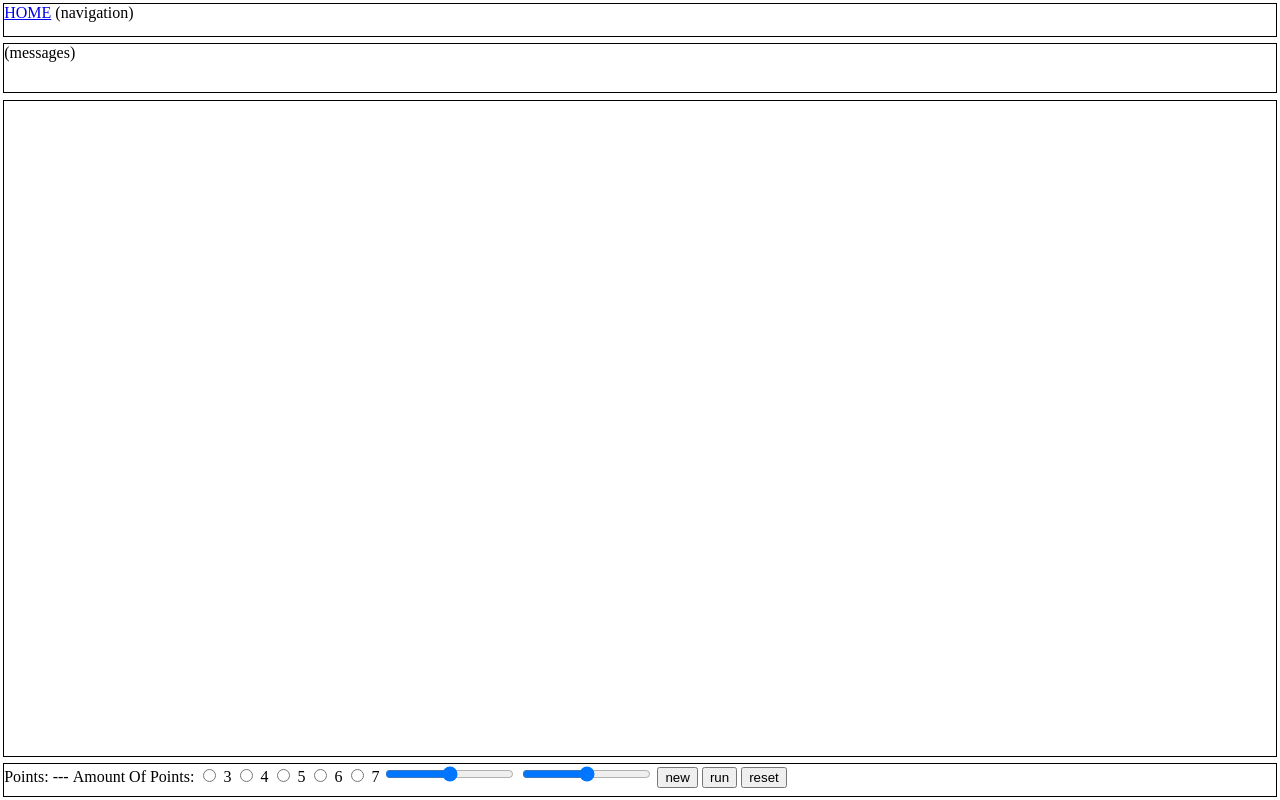
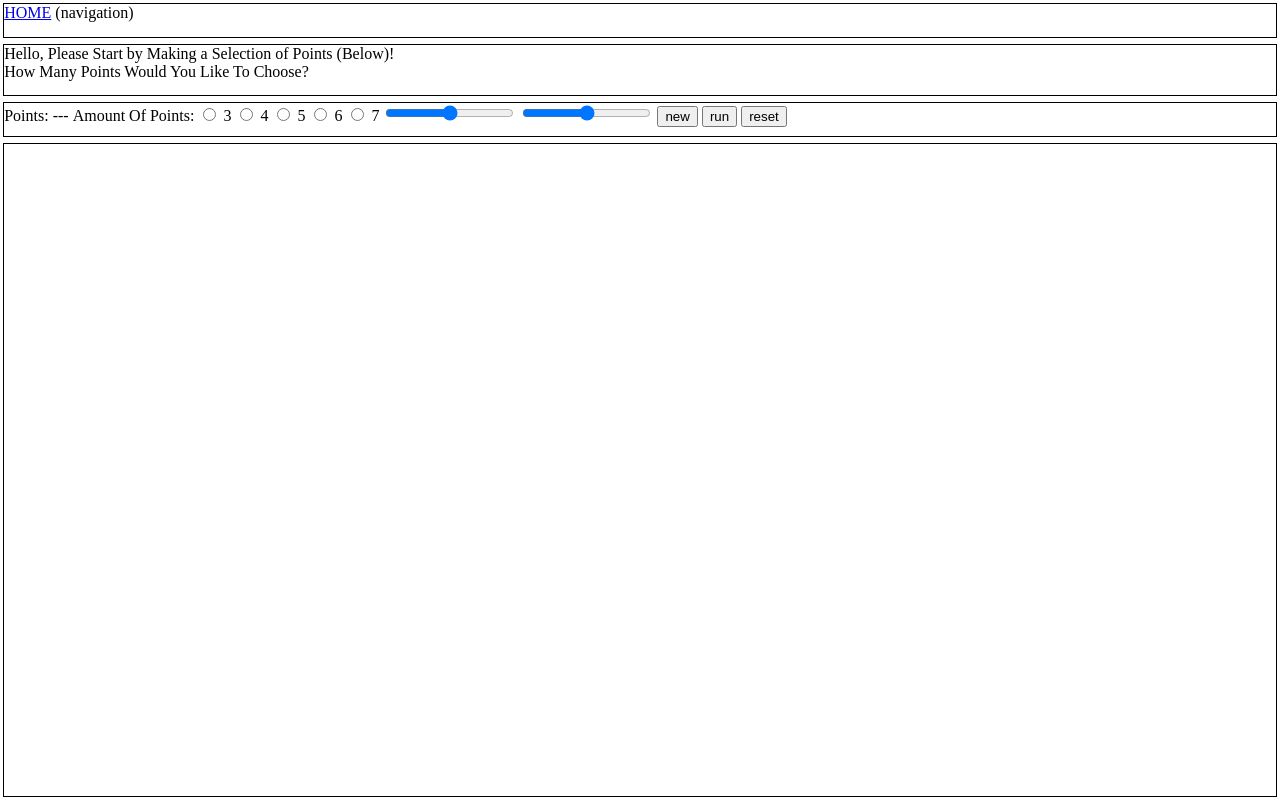
Before and after one commit to NickMcSlick/thechaosgame, a plain HTML site: page html/game.html in a window 1280 px wide. Drawn offline with Linux system fonts and the light colour scheme.

Commit message:
(Task1)Create a prompt to select points

```diff
--- a/html/game.html
+++ b/html/game.html
@@ -26,13 +26,15 @@
       (navigation)
     </div>
     <div id="messages">
-      (messages)
+
     </div>
-    <div id="game_board">
-      <div id="inner_game">
-        <canvas id="webGL"> Your browser does not support canvas or WebGL </canvas>
-      </div>
-    </div>
+
+    <script type="text/javascript">
+
+      window.onload = document.getElementById('messages').innerHTML = start_message;
+
+    </script>
+
     <div id="controls">
       <span id="points_placed">Points: ---</span>
       <form style="display: inline">
@@ -57,6 +59,14 @@
         <input id="reset" type="button" value="reset"></input>
       </form>
     </div>
+
+
+    <div id="game_board">
+      <div id="inner_game">
+        <canvas id="webGL"> Your browser does not support canvas or WebGL </canvas>
+      </div>
+    </div>
+
   </div>
 
   </body>
--- a/js/chaosgame.js
+++ b/js/chaosgame.js
@@ -204,3 +204,9 @@ function bindVertices(webGL, randPoints) {
     webGL.vertexAttribPointer(a_Position, 2, webGL.FLOAT, false, 0, 0);
     webGL.enableVertexAttribArray(a_Position);
 }
+
+var start_message = [
+
+    'Hello, Please Start by Making a Selection of Points (Below)! <br/> How Many Points Would You Like To Choose?'
+
+]
```
